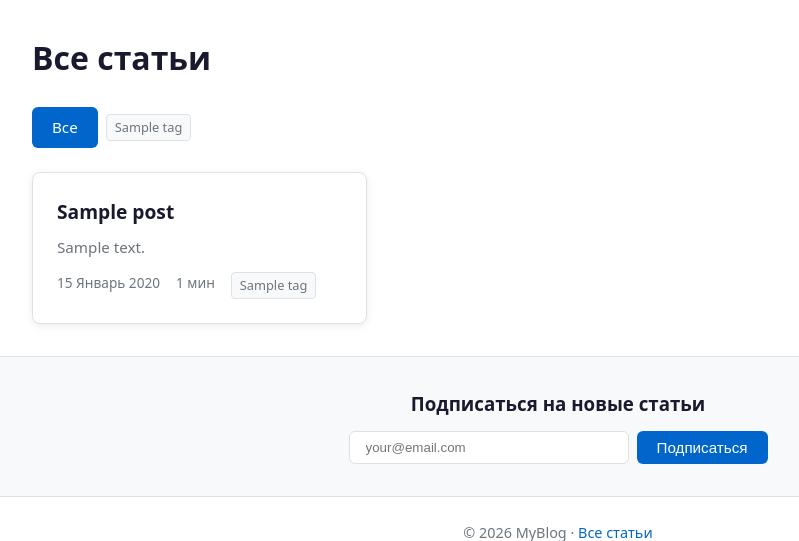
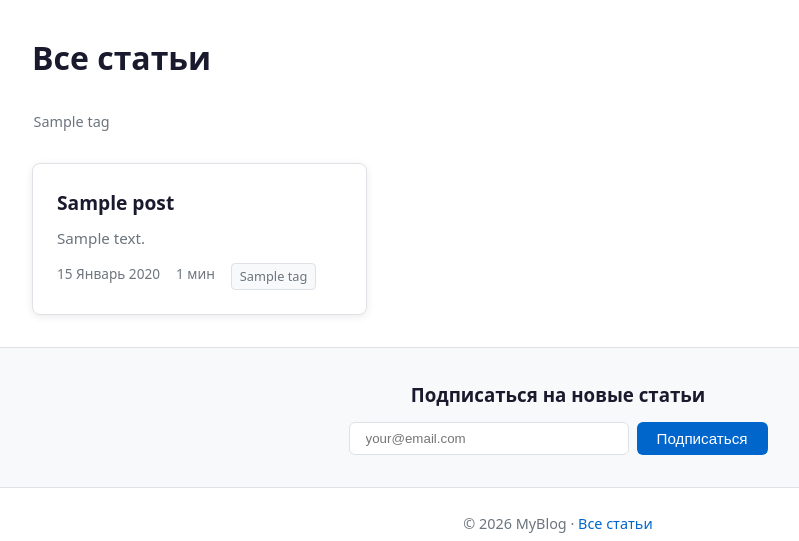
Before and after one commit to sergei-karimov/KSR_BLOG, a Django app: page /posts/ in a window 1280 px wide. Shown: the part 57-598 px from the top of the page, without its empty margins (82-881 px from the left). Run offline with Django 5.2, Linux system fonts and the light colour scheme; tables that the repository leaves empty hold one stand-in row (values such as "Sample post").

Commit message:
feat: multi-tag filter with toggle, remove tag badge borders

```diff
--- a/blog/views.py
+++ b/blog/views.py
@@ -25,18 +25,16 @@ def home(request):
 
 
 def post_list(request):
-    tag_slug = request.GET.get('tag')
+    selected_slugs = request.GET.getlist('tag')
     posts = _published_posts()
-    active_tag = None
-    if tag_slug:
-        active_tag = get_object_or_404(Tag, slug=tag_slug)
-        posts = posts.filter(tags=active_tag)
+    if selected_slugs:
+        posts = posts.filter(tags__slug__in=selected_slugs).distinct()
     paginator = Paginator(posts, 10)
     page = paginator.get_page(request.GET.get('page'))
     return render(request, 'blog/post_list.html', {
         'page_obj': page,
         'tags': Tag.objects.all(),
-        'active_tag': active_tag,
+        'selected_slugs': selected_slugs,
     })
 
 
--- a/static/css/main.css
+++ b/static/css/main.css
@@ -111,6 +111,20 @@ nav a:hover { color: var(--accent); text-decoration: none; }
   color: var(--text-muted);
 }
 .tag-badge:hover { color: var(--accent); text-decoration: none; }
+
+/* Tag filter bar */
+.tag-filter { display: flex; align-items: center; gap: 0.25rem; flex-wrap: wrap; margin-bottom: 1.5rem; }
+.tag-filter-item {
+  cursor: pointer;
+  font-size: 0.9rem;
+  color: var(--text-muted);
+  padding: 0.2rem 0.1rem;
+  border-bottom: 2px solid transparent;
+  transition: color 0.15s, border-color 0.15s;
+  user-select: none;
+}
+.tag-filter-item:hover { color: var(--accent); }
+.tag-filter-item.active { color: var(--accent); border-bottom-color: var(--accent); font-weight: 500; }
 
 /* Hero post */
 .hero-post {
--- a/static/js/main.js
+++ b/static/js/main.js
@@ -20,3 +20,27 @@
     });
   }
 })();
+
+// Tag filter multi-select
+(function () {
+  var items = document.querySelectorAll('.tag-filter-item');
+  if (!items.length) return;
+
+  items.forEach(function (el) {
+    el.addEventListener('click', function () {
+      var slug = this.dataset.slug;
+      var url = new URL(window.location.href);
+      var selected = url.searchParams.getAll('tag');
+
+      if (selected.includes(slug)) {
+        url.searchParams.delete('tag');
+        selected.filter(function (s) { return s !== slug; })
+                .forEach(function (s) { url.searchParams.append('tag', s); });
+      } else {
+        url.searchParams.append('tag', slug);
+      }
+      url.searchParams.delete('page');
+      window.location.href = url.toString();
+    });
+  });
+})();
--- a/templates/blog/post_list.html
+++ b/templates/blog/post_list.html
@@ -4,11 +4,12 @@
 <div class="container">
   <h1 style="margin-bottom:1.5rem">Все статьи</h1>
 
-  <div style="display:flex;align-items:center;gap:0.5rem;flex-wrap:wrap;margin-bottom:1.5rem">
-    <a href="{% url 'blog:post_list' %}" class="tag-badge {% if not active_tag %}btn{% endif %}">Все</a>
+  <div class="tag-filter" id="tag-filter">
     {% for tag in tags %}
-      <a href="{% url 'blog:post_list' %}?tag={{ tag.slug }}"
-         class="tag-badge {% if active_tag.slug == tag.slug %}btn{% endif %}">{{ tag.name }}</a>
+      <span class="tag-filter-item {% if tag.slug in selected_slugs %}active{% endif %}"
+            data-slug="{{ tag.slug }}">
+        {{ tag.name }}{% if tag.slug in selected_slugs %} ×{% endif %}
+      </span>
     {% endfor %}
   </div>
 
```
